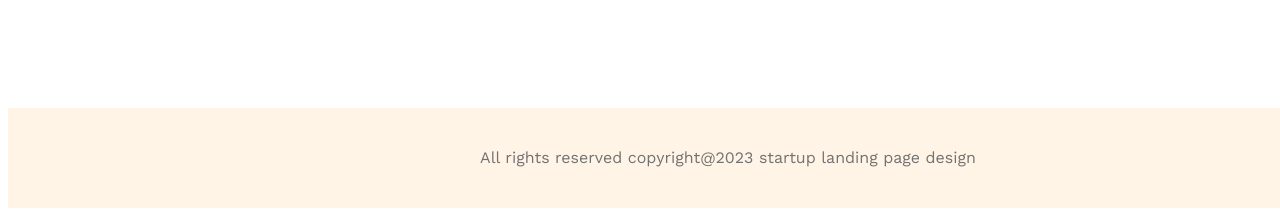
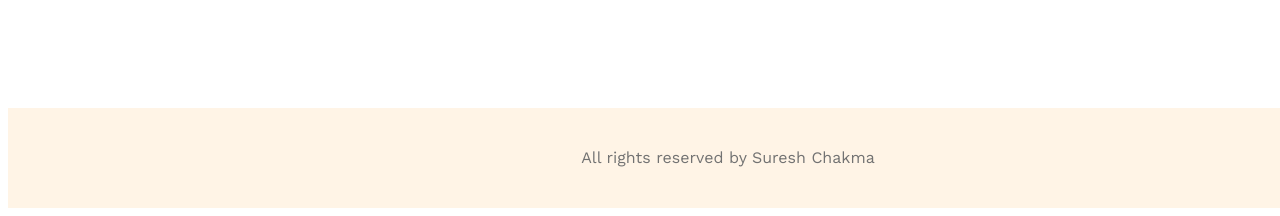
Before and after one commit to sureshdev2025/g3-architect-website, a plain HTML site: page index.html in a window 1280 px wide. Shown: the part 4109-4325 px from the top of the page. Drawn offline with nearby package versions, Linux system fonts and the light colour scheme.

Commit message:
designed footer

```diff
--- a/index.html
+++ b/index.html
@@ -135,7 +135,7 @@
          </section>
     </main>
     <footer class="bg-light">
-        <p id="footer-design" class="text-light-gray">All rights reserved copyright@2023 startup landing page design</p>
+        <p id="footer-design" class="text-light-gray">All rights reserved by Suresh Chakma</p>
     </footer>
 </body>
 
```
